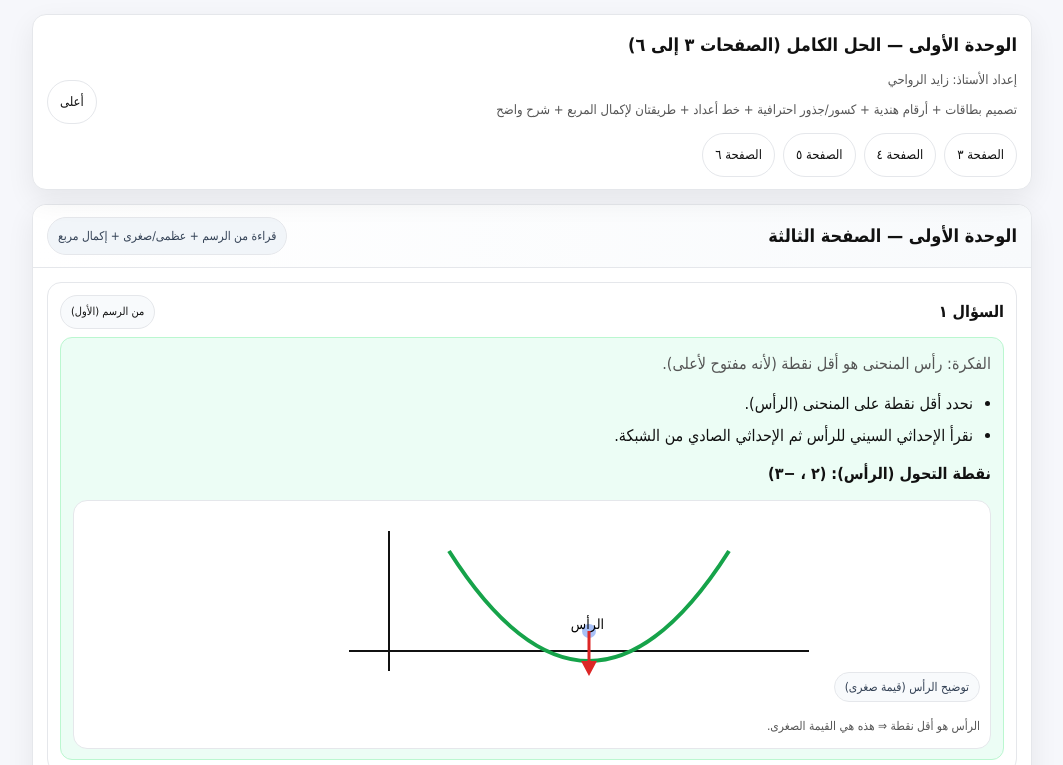
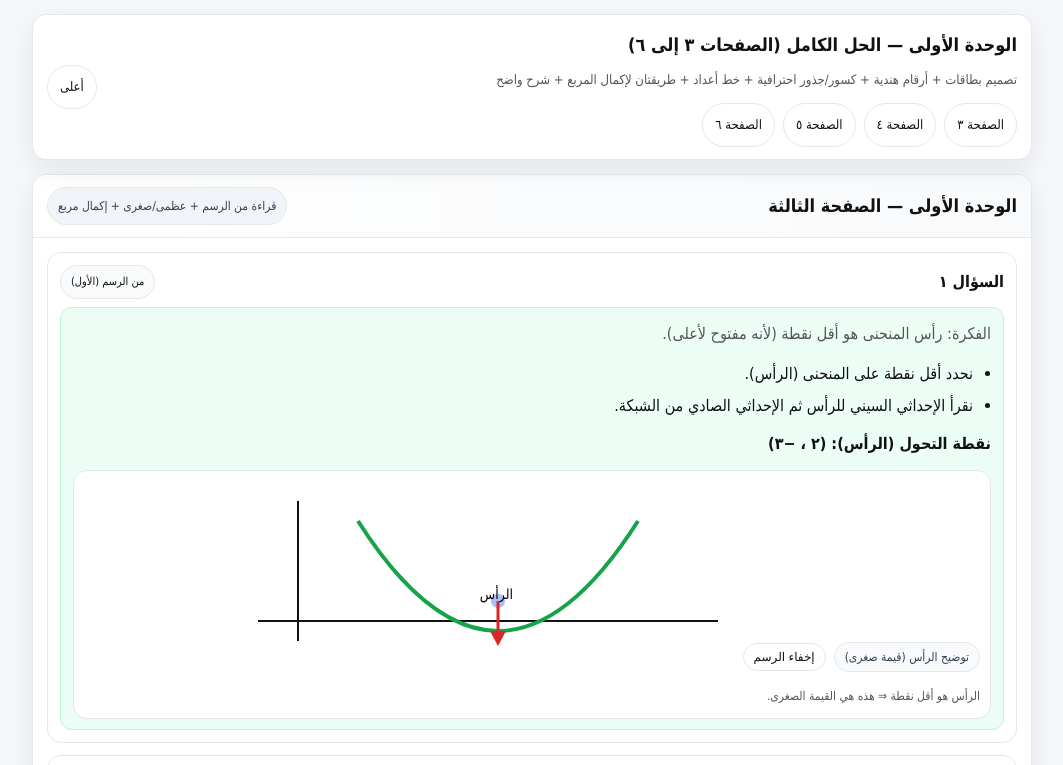
Before and after one commit to s023007/Unite-Practice-, a plain HTML site: page index.html in a window 1280 px wide. Shown: the top 765 px of the page, without its empty margins (108-1171 px from the left). Drawn offline with Linux system fonts and the light colour scheme.

Commit message:
Update index.html

```diff
--- a/index.html
+++ b/index.html
@@ -84,6 +84,15 @@
   table.sign th, table.sign td{border:1px solid var(--b);padding:8px;text-align:center;font-size:14px}
   table.sign th{background:#f8fafc}
 
+  /* ====== إضافة: إظهار/إخفاء الرسوم البيانية ====== */
+  .svgCard.graph-hidden svg,
+  .svgCard.graph-hidden .cap{display:none;}
+  .svgCard .graphToggleBtn{
+    display:inline-block;
+    margin-inline-start:8px;
+    padding:6px 10px;
+    font-size:12px;
+  }
 </style>
 </head>
 
@@ -93,7 +102,7 @@
 <header id="top">
   <div class="row">
     <div>
-      <div class="title">الوحدة الأولى — الحل الكامل (الصفحات ٣ إلى ٦)</div><div class="sub">إعداد الأستاذ: زايد الرواحي</div>
+      <div class="title">الوحدة الأولى — الحل الكامل (الصفحات ٣ إلى ٦)</div>
       <div class="sub">تصميم بطاقات + أرقام هندية + كسور/جذور احترافية + خط أعداد + طريقتان لإكمال المربع + شرح واضح</div>
       <nav>
         <a class="btn" href="#p3">الصفحة ٣</a>
@@ -842,7 +851,7 @@
       </div>
     </article>
 
-    <!-- س٨: (٣٨) إكمال مربع (طريقتان لكل معادلة) -->
+    <!-- س٨ -->
     <article class="q">
       <div class="qTitle"><div class="qNo">السؤال ٨</div><div class="tag small">إكمال إلى مربع — طريقتان</div></div>
       <div class="box">
@@ -930,7 +939,7 @@
       </div>
     </article>
 
-    <!-- س٩: (٣٩) الصيغة التربيعية + آلة حاسبة -->
+    <!-- س٩ -->
     <article class="q">
       <div class="qTitle"><div class="qNo">السؤال ٩</div><div class="tag small">الصيغة التربيعية + تقريب</div></div>
       <div class="box green">
@@ -972,7 +981,7 @@
       </div>
     </article>
 
-    <!-- س١٠: (٤٠) المميز ونوع الجذور -->
+    <!-- س١٠ -->
     <article class="q">
       <div class="qTitle"><div class="qNo">السؤال ١٠</div><div class="tag small">المميز ونوع الجذرين</div></div>
       <div class="box">
@@ -995,7 +1004,7 @@
       </div>
     </article>
 
-    <!-- س١١: (٤١) مميز مع كسر -->
+    <!-- س١١ -->
     <article class="q">
       <div class="qTitle"><div class="qNo">السؤال ١١</div><div class="tag small">عدد الجذور</div></div>
       <div class="box green">
@@ -1011,7 +1020,7 @@
       </div>
     </article>
 
-    <!-- س١٢: (٤٢) حلول حقيقية -->
+    <!-- س١٢ -->
     <article class="q">
       <div class="qTitle"><div class="qNo">السؤال ١٢</div><div class="tag small">أوجد قيم س الحقيقية</div></div>
       <div class="box">
@@ -1073,7 +1082,7 @@
       </div>
     </article>
 
-    <!-- س١٣: (٤٤) تقاطع في نقطتين -->
+    <!-- س١٣ -->
     <article class="q">
       <div class="qTitle"><div class="qNo">السؤال ١٣</div><div class="tag small">تقاطع في نقطتين</div></div>
       <div class="box green">
@@ -1089,7 +1098,7 @@
       </div>
     </article>
 
-    <!-- س١٤: (٤٥) مماس -->
+    <!-- س١٤ -->
     <article class="q">
       <div class="qTitle"><div class="qNo">السؤال ١٤</div><div class="tag small">مماس</div></div>
       <div class="box">
@@ -1107,6 +1116,35 @@
 
   </div>
 </section>
+
+<!-- ====== إضافة: سكربت إظهار/إخفاء الرسومات البيانية (بدون تغيير محتوى الرسومات) ====== -->
+<script>
+(function(){
+  const cards = document.querySelectorAll('.svgCard');
+  cards.forEach((card, idx) => {
+    const svg = card.querySelector('svg');
+    const cap = card.querySelector('.cap');
+    if(!svg && !cap) return;
+
+    const btn = document.createElement('button');
+    btn.type = 'button';
+    btn.className = 'btn graphToggleBtn';
+    btn.textContent = 'إخفاء الرسم';
+
+    btn.addEventListener('click', () => {
+      const hidden = card.classList.toggle('graph-hidden');
+      btn.textContent = hidden ? 'إظهار الرسم' : 'إخفاء الرسم';
+    });
+
+    const pill = card.querySelector('.pill');
+    if(pill && pill.parentNode === card){
+      pill.insertAdjacentElement('afterend', btn);
+    } else {
+      card.insertAdjacentElement('afterbegin', btn);
+    }
+  });
+})();
+</script>
 
 <!-- تحويل الأرقام الإنجليزية إلى أرقام هندية تلقائيًا -->
 <script>
```
